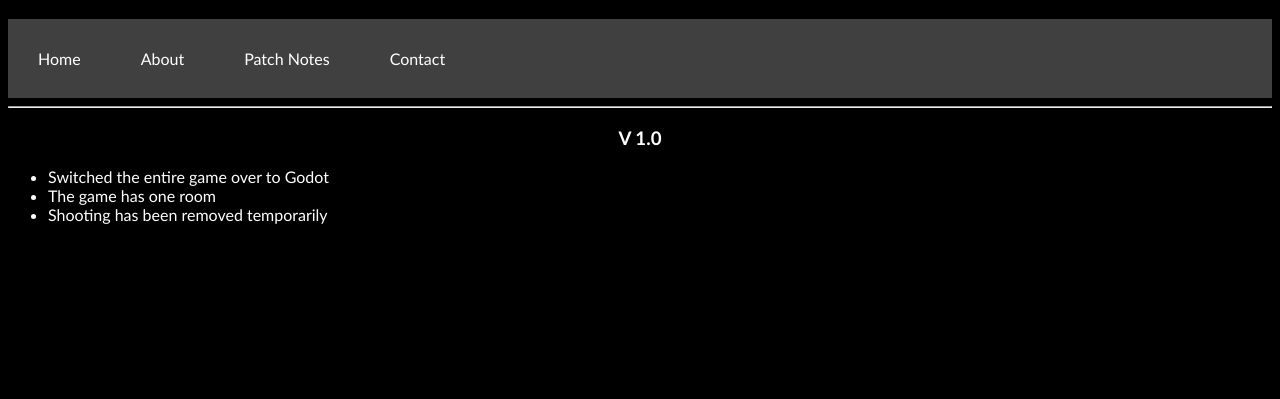
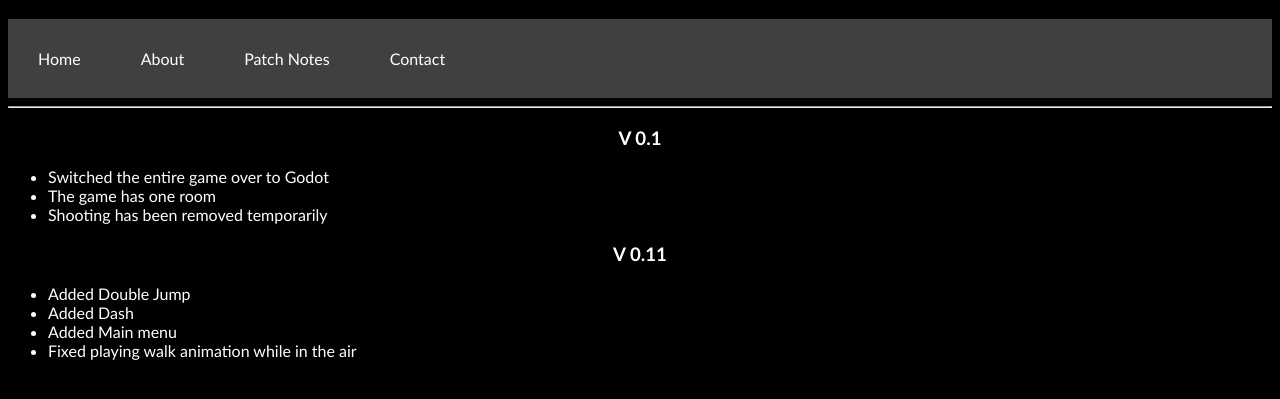
Before and after one commit to Orangeson76/gunslinger.github.io, a plain HTML site: page patch_notes.html in a window 1280 px wide. Shown: the part 63-462 px from the top of the page. Drawn offline with Linux system fonts and the light colour scheme.

Commit message:
Add files via upload

```diff
--- a/patch_notes.html
+++ b/patch_notes.html
@@ -19,11 +19,18 @@
 
     <hr>
 
-    <h3>V 1.0</h3>
+    <h3>V 0.1</h3>
     <ul>
         <li>Switched the entire game over to Godot</li>
         <li>The game has one room </li>
         <li>Shooting has been removed temporarily</li>
     </ul>
+    <h3>V 0.11</h3>
+    <ul>
+        <li>Added Double Jump</li>
+        <li>Added Dash</li>
+        <li>Added Main menu</li>
+        <li>Fixed playing walk animation while in the air</li>
+    </ul>
 </body>
 </html>
```
Also changed, not shown: index.html (+1 -0 lines), 1 other file.
